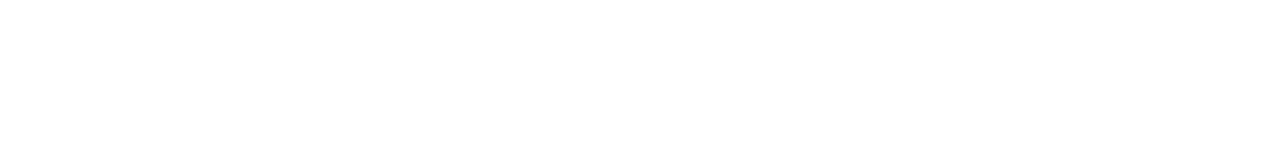
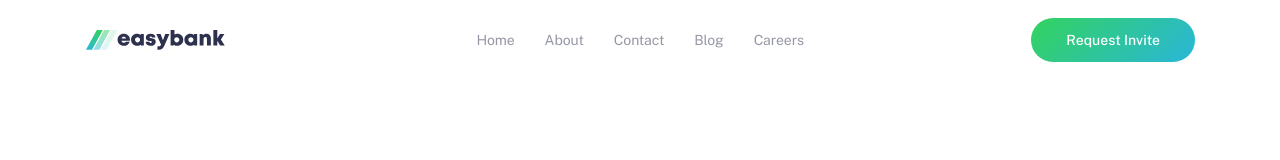
Before and after one commit to mohamedxamid/easy-bank, a plain HTML site: page index.html in a window 1280 px wide. Drawn offline with Linux system fonts and the light colour scheme.

Commit message:
Add site-header and general logo and button styles

```diff
--- a/css/styles.css
+++ b/css/styles.css
@@ -125,6 +125,129 @@ select:-webkit-autofill:focus {
 }
 
 
+/* LOGO */
+.logo {
+    display: flex;
+
+}
+
+.logo:hover {
+    opacity: 0.8;
+}
+
+.logo:active {
+    opacity: 0.6;
+}
+
+.logo__img {
+    width: 140px;
+    height: 20px;
+    object-fit: contain;
+}
+
+
+/* SITENAV */
+.sitenav__list {
+    display: flex;
+    margin: 0;
+    padding: 0;
+    list-style: none;
+}
+
+.sitenav__item {
+    position: relative;
+    padding-top: 32px;
+    padding-bottom: 32px;
+}
+
+.sitenav__item:not(:last-child) {
+    margin-right: 30px;
+}
+
+.sitenav__link {
+    display: block;
+    font-size: 14px;
+    line-height: normal;
+    letter-spacing: -0.11px;
+    color: var(--grey-color);
+    text-decoration: none;
+}
+
+.sitenav__link:hover {
+    color: var(--dark-color);
+}
+
+.sitenav__link:active {
+    opacity: 0.6;
+}
+
+.sitenav__link::after {
+    display: none;
+    position: absolute;
+    left: 0;
+    bottom: 0;
+    width: 100%;
+    height: 4px;
+    background-color: var(--accent-color);
+    background-image: var(--accent-linear-color);
+    content: "";
+}
+
+.sitenav__link:hover::after {
+    display: block;
+}
+
+
+/* BUTTON */
+.button {
+    position: relative;
+    display: inline-block;
+    padding: 8px 35px;
+    font-weight: 500;
+    font-size: 14px;
+    line-height: 28px;
+    letter-spacing: 0;
+    color: #fff;
+    background-color: var(--accent-color);
+    background-image: var(--accent-linear-color);
+    border: none;
+    border-radius: 22px;
+    text-decoration: none;
+    white-space: nowrap;
+}
+
+.button:hover::after {
+    position: absolute;
+    left: 0;
+    top: 0;
+    width: 100%;
+    height: 100%;
+    border-radius: 22px;
+    content: "";
+    background-color: rgba(255, 255, 255, 0.4);
+}
+
+.button:active {
+    transform: translateY(2px);
+}
+
+/* SITE-HEADER */
+.site-header {
+    background-color: #fff;
+    z-index: 2;
+}
+
+.site-header__container {
+    display: flex;
+    align-items: center;
+    justify-content: space-between;
+}
+
+.site-header__logo {
+    margin-right: 24px;
+}
+
+
 /* MAIN CONTENT */
 .main-content {
     flex-grow: 1;
--- a/index.html
+++ b/index.html
@@ -11,7 +11,29 @@
     <link rel="stylesheet" href="css/styles.css">
 </head>
 <body>
+    <!-- SITE-HEADER -->
+    <header class="site-header">
+        <div class="site-header__container container">
+            <div class="site-header__logo">
+                <a class="logo" href="index.html">
+                    <img class="logo__img" src="img/logo.svg" alt="easy bank logo" width="140" height="20">
+                </a>
+            </div>
 
+            <nav class="site-header__sitenav sitenav">
+                <ul class="sitenav__list">
+                    <li class="sitenav__item"><a class="sitenav__link" href="#">Home</a></li>
+                    <li class="sitenav__item"><a class="sitenav__link" href="#">About</a></li>
+                    <li class="sitenav__item"><a class="sitenav__link" href="#">Contact</a></li>
+                    <li class="sitenav__item"><a class="sitenav__link" href="#">Blog</a></li>
+                    <li class="sitenav__item"><a class="sitenav__link" href="#">Careers</a></li>
+                </ul>
+            </nav>
+
+            <a class="button" href="#">Request Invite</a>
+
+        </div>
+    </header>
 
 
     <script src="js/main.js"></script>
```
Also changed, not shown: img/logo-white.svg (added), img/logo.svg (added).
